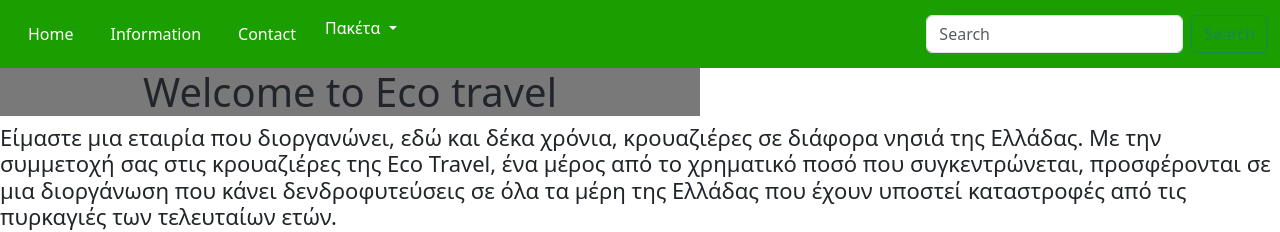
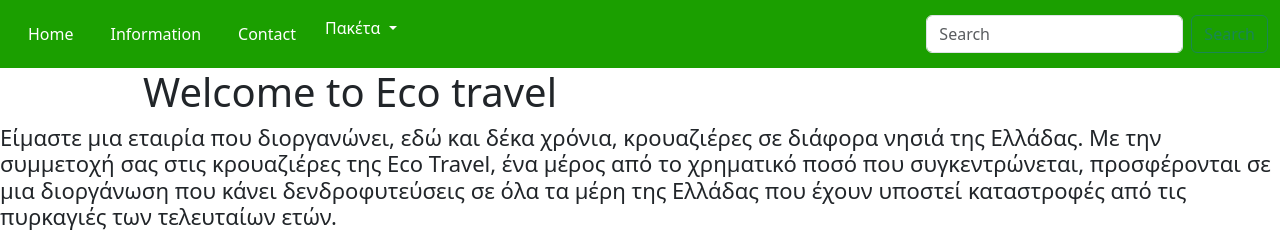
Before and after one commit to Natalianesti/Website25, a plain HTML site: page index.html in a window 1280 px wide. Shown: the top 232 px of the page. Drawn offline with nearby package versions, Linux system fonts and the light colour scheme; grey boxes are pictures that could not be loaded.

Commit message:
remove h1 bg

```diff
--- a/style.css
+++ b/style.css
@@ -52,7 +52,6 @@ li a {
 
 h1 {
   text-align: center;
-  background-color: rgb(121, 121, 121);
   width: 700px;
 }
 
```
